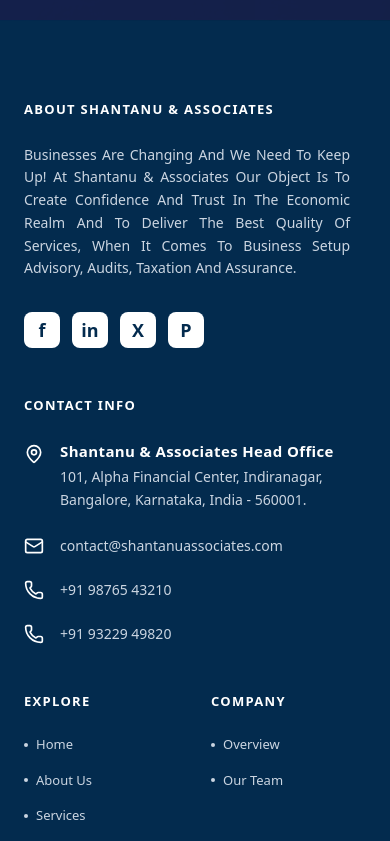
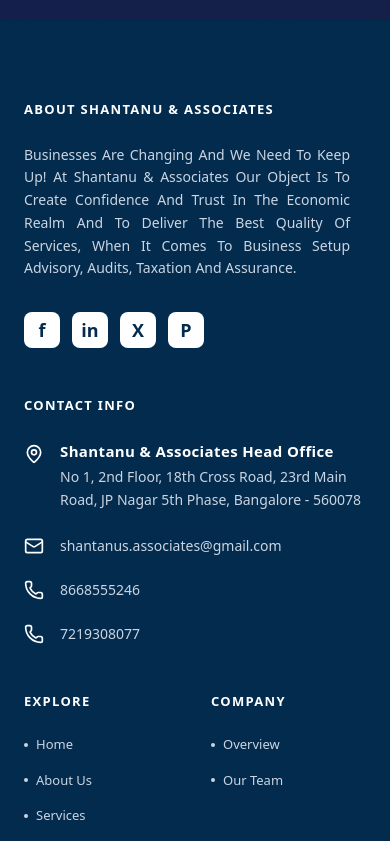
Before and after one commit to ketanaryan/client-5, a Next.js app: page / in a window 390 px wide. Shown: the part 11088-11929 px from the top of the page. Built offline with nearby package versions, Linux system fonts and the light colour scheme; no server answers.

Commit message:
chore: update firm address, phone, and email across entire codebase

```diff
--- a/src/app/(dashboard)/admin/settings/page.tsx
+++ b/src/app/(dashboard)/admin/settings/page.tsx
@@ -51,7 +51,7 @@
             </div>
             <div className="space-y-3">
               <Label htmlFor="address" className="text-slate-700 font-semibold">Registered Address</Label>
-              <Input id="address" defaultValue="123 Business Park, Mumbai" className="max-w-md bg-slate-50 focus:bg-white transition-colors" />
+              <Input id="address" defaultValue="No 1, 2nd Floor, 18th Cross Road, 23rd Main Road, JP Nagar 5th Phase, Bangalore - 560078" className="max-w-md bg-slate-50 focus:bg-white transition-colors" />
             </div>
             <div className="pt-2 border-t border-slate-100 mt-6">
               <Button className="mt-4 bg-[#032b4e] hover:bg-[#1c3a5e] text-white shadow-sm font-medium">
--- a/src/app/about/page.tsx
+++ b/src/app/about/page.tsx
@@ -208,15 +208,15 @@
             <div className="space-y-3 text-sm text-slate-300">
               <div className="flex items-start gap-3">
                 <MapPin className="w-5 h-5 text-emerald-400 shrink-0 mt-1" />
-                <span>101, Alpha Financial Center, Indiranagar, Bangalore, Karnataka, India - 560001</span>
+                <span>No 1, 2nd Floor, 18th Cross Road, 23rd Main Road, JP Nagar 5th Phase, Bangalore - 560078</span>
               </div>
               <div className="flex items-center gap-3">
                 <Phone className="w-4 h-4 text-emerald-400 shrink-0" />
-                <a href="tel:+919876543210" className="hover:text-white transition-colors">+91 98765 43210</a>
+                <a href="tel:8668555246" className="hover:text-white transition-colors">8668555246</a>
               </div>
               <div className="flex items-center gap-3">
                 <Mail className="w-4 h-4 text-emerald-400 shrink-0" />
-                <a href="mailto:contact@shantanuassociates.com" className="hover:text-white transition-colors">contact@shantanuassociates.com</a>
+                <a href="mailto:shantanus.associates@gmail.com" className="hover:text-white transition-colors">shantanus.associates@gmail.com</a>
               </div>
             </div>
           </div>
--- a/src/app/disclaimer/page.tsx
+++ b/src/app/disclaimer/page.tsx
@@ -35,7 +35,7 @@
           <Link href="/" className="text-blue-600 hover:text-blue-800 font-medium transition-colors">
             &larr; Back to Home
           </Link>
-          <a href="mailto:contact@shantanuassociates.com" className="text-sm text-slate-500 hover:text-slate-700">
+          <a href="mailto:shantanus.associates@gmail.com" className="text-sm text-slate-500 hover:text-slate-700">
             Contact Support
           </a>
         </div>
--- a/src/app/page.tsx
+++ b/src/app/page.tsx
@@ -424,8 +424,8 @@
                 Do You Have Any Queries To Discuss? Let's Talk.
               </h2>
               <div className="pt-4">
-                <a href="tel:+919322949820" className="inline-flex items-center gap-3 bg-white/5 hover:bg-white/10 transition-colors border border-white/20 rounded-md px-8 py-4 text-xl font-bold backdrop-blur-sm">
-                  <Phone className="h-5 w-5 opacity-70" /> +91 93229 49820
+                <a href="tel:7219308077" className="inline-flex items-center gap-3 bg-white/5 hover:bg-white/10 transition-colors border border-white/20 rounded-md px-8 py-4 text-xl font-bold backdrop-blur-sm">
+                  <Phone className="h-5 w-5 opacity-70" /> 7219308077
                 </a>
               </div>
             </div>
@@ -488,17 +488,17 @@
                 <MapPin className="w-5 h-5 mt-1 text-white shrink-0" />
                 <div className="flex flex-col gap-1">
                   <strong className="text-[15px] font-bold tracking-wide">Shantanu & Associates Head Office</strong>
-                  <span className="text-slate-300 text-sm leading-relaxed">101, Alpha Financial Center, Indiranagar, Bangalore, Karnataka, India - 560001.</span>
+                  <span className="text-slate-300 text-sm leading-relaxed">No 1, 2nd Floor, 18th Cross Road, 23rd Main Road, JP Nagar 5th Phase, Bangalore - 560078</span>
                 </div>
               </div>
               <div className="flex items-center gap-4 text-slate-300 text-sm">
-                <Mail className="w-5 h-5 text-white shrink-0" /> <a href="mailto:contact@shantanuassociates.com" className="hover:text-emerald-400 cursor-pointer">contact@shantanuassociates.com</a>
+                <Mail className="w-5 h-5 text-white shrink-0" /> <a href="mailto:shantanus.associates@gmail.com" className="hover:text-emerald-400 cursor-pointer">shantanus.associates@gmail.com</a>
               </div>
               <div className="flex items-center gap-4 text-slate-300 text-sm">
-                <Phone className="w-5 h-5 text-white shrink-0" /> <a href="tel:+919876543210" className="hover:text-emerald-400 cursor-pointer">+91 98765 43210</a>
+                <Phone className="w-5 h-5 text-white shrink-0" /> <a href="tel:8668555246" className="hover:text-emerald-400 cursor-pointer">8668555246</a>
               </div>
               <div className="flex items-center gap-4 text-slate-300 text-sm">
-                <Phone className="w-5 h-5 text-white shrink-0" /> <a href="tel:+919322949820" className="hover:text-emerald-400 cursor-pointer">+91 93229 49820</a>
+                <Phone className="w-5 h-5 text-white shrink-0" /> <a href="tel:7219308077" className="hover:text-emerald-400 cursor-pointer">7219308077</a>
               </div>
             </div>
           </div>
--- a/src/app/privacy-policy/page.tsx
+++ b/src/app/privacy-policy/page.tsx
@@ -39,7 +39,7 @@
           <Link href="/" className="text-blue-600 hover:text-blue-800 font-medium transition-colors">
             &larr; Back to Home
           </Link>
-          <a href="mailto:contact@shantanuassociates.com" className="text-sm text-slate-500 hover:text-slate-700">
+          <a href="mailto:shantanus.associates@gmail.com" className="text-sm text-slate-500 hover:text-slate-700">
             Contact Support
           </a>
         </div>
--- a/src/app/terms-and-conditions/page.tsx
+++ b/src/app/terms-and-conditions/page.tsx
@@ -44,7 +44,7 @@
           <Link href="/" className="text-blue-600 hover:text-blue-800 font-medium transition-colors">
             &larr; Back to Home
           </Link>
-          <a href="mailto:contact@shantanuassociates.com" className="text-sm text-slate-500 hover:text-slate-700">
+          <a href="mailto:shantanus.associates@gmail.com" className="text-sm text-slate-500 hover:text-slate-700">
             Contact Support
           </a>
         </div>
--- a/src/components/public/Navbar.tsx
+++ b/src/components/public/Navbar.tsx
@@ -112,13 +112,13 @@
       <div className="bg-slate-900 text-slate-100 py-2 px-6 lg:px-12 flex items-center justify-between text-xs sm:text-sm font-medium">
         <div>20+ Years of Excellence</div>
         <div className="flex items-center gap-6">
-          <a href="tel:+919876543210" className="flex items-center gap-2 hover:text-emerald-400 transition-colors">
+          <a href="tel:8668555246" className="flex items-center gap-2 hover:text-emerald-400 transition-colors">
             <Phone className="h-4 w-4" />
-            <span className="hidden sm:inline">+91 98765 43210</span>
+            <span className="hidden sm:inline">8668555246</span>
           </a>
-          <a href="mailto:contact@shantanuassociates.com" className="flex items-center gap-2 hover:text-emerald-400 transition-colors">
+          <a href="mailto:shantanus.associates@gmail.com" className="flex items-center gap-2 hover:text-emerald-400 transition-colors">
             <Mail className="h-4 w-4" />
-            <span className="hidden sm:inline">contact@shantanuassociates.com</span>
+            <span className="hidden sm:inline">shantanus.associates@gmail.com</span>
           </a>
         </div>
       </div>
```
Also changed, not shown: update_contact.js (added, +38 -0 lines).
